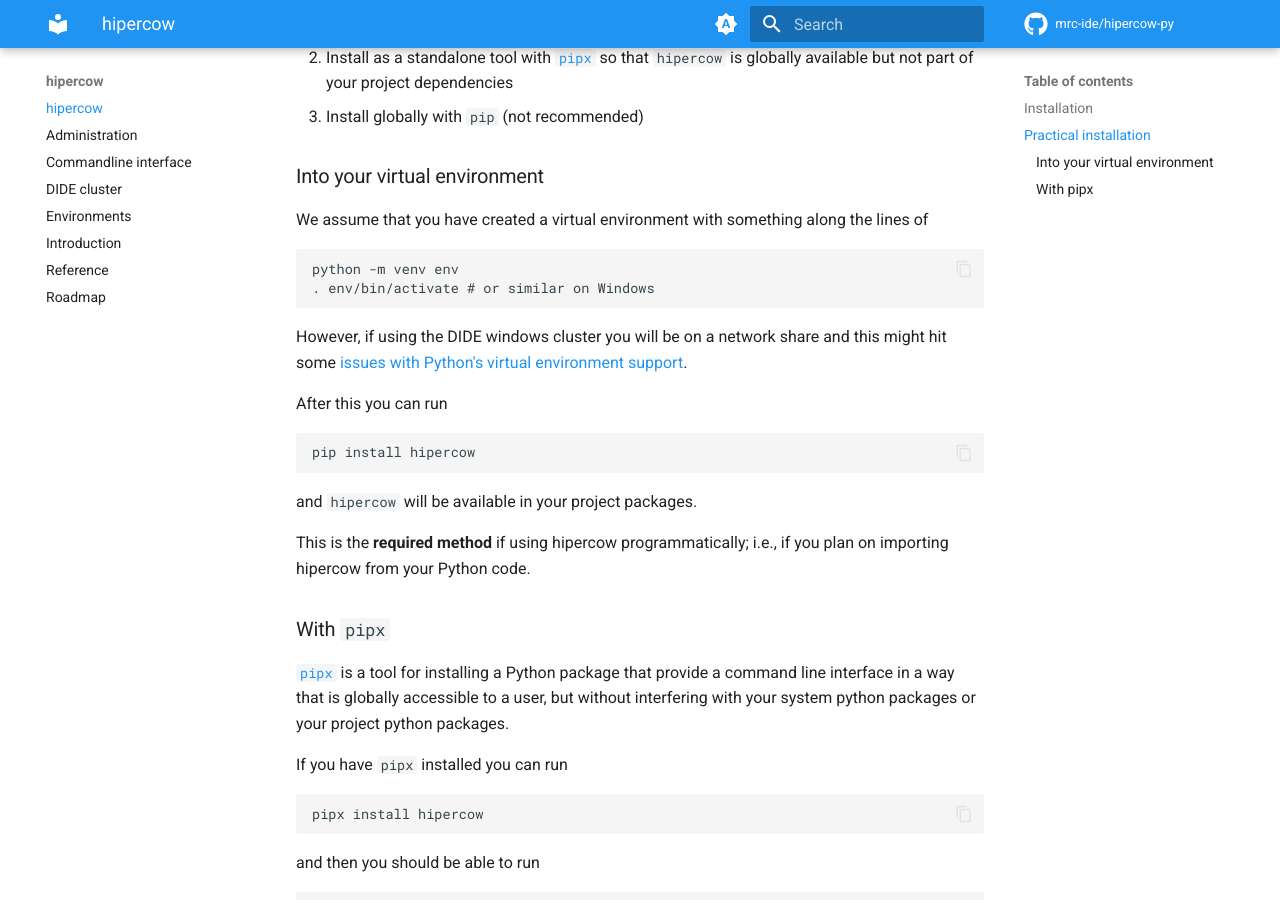
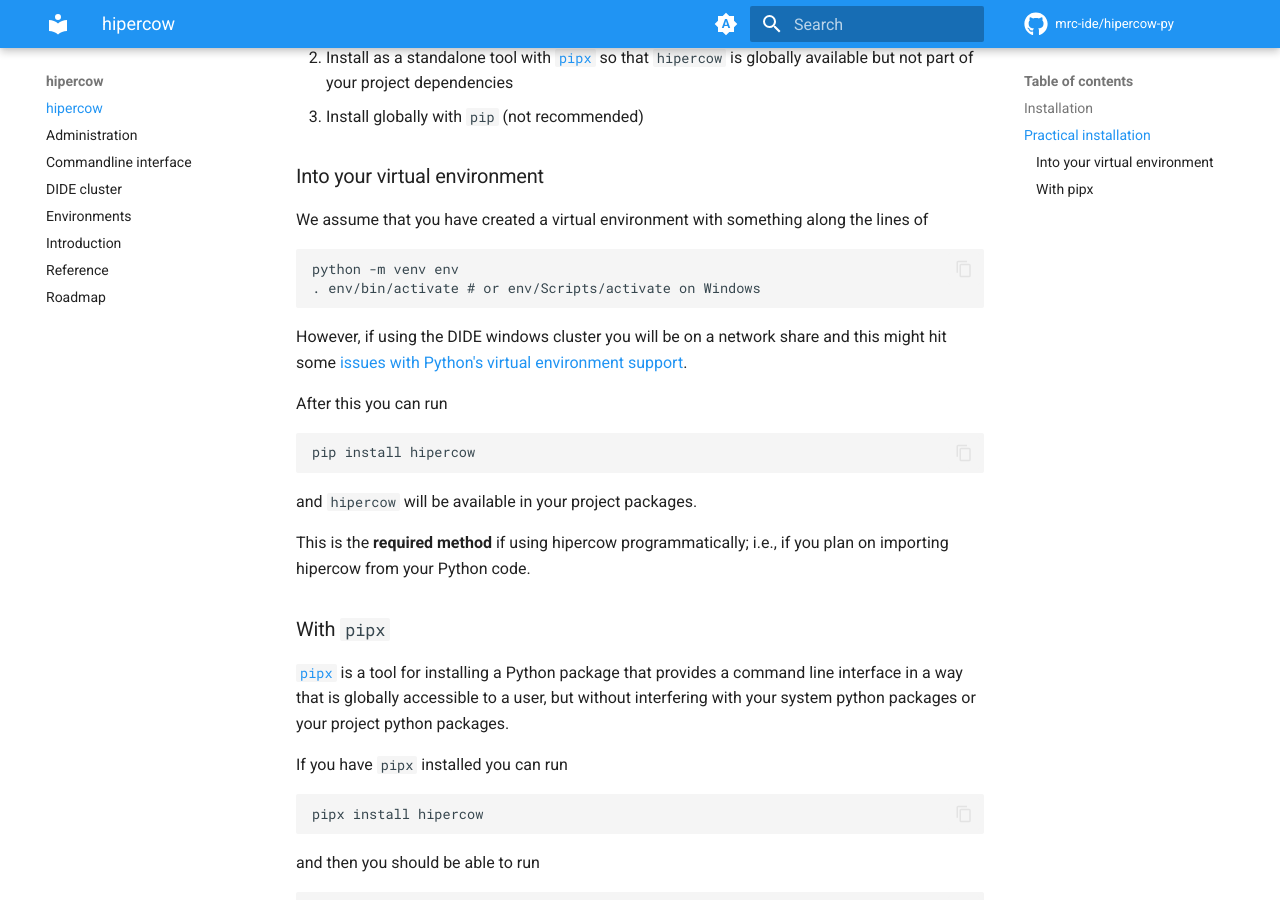
Before and after one commit to mrc-ide/hipercow-py, an MkDocs documentation site: the page built from docs/index.md, in a window 1280 px wide and 900 px high, scrolled down 813 px. Built offline with MkDocs 1.6.1 and Material for MkDocs 9.7.7, drawn with Linux system fonts in a browser that asks for light colours; comment, search, counter and statistics services are not loaded.

Commit message:
Apply suggestions from code review
Co-authored-by: Wes Hinsley <w.hinsley@imperial.ac.uk>

````diff
--- a/docs/index.md
+++ b/docs/index.md
@@ -38,7 +38,7 @@ We assume that you have created a virtual environment with something along the l
 
 ```console
 python -m venv env
-. env/bin/activate # or similar on Windows
+. env/bin/activate # or env/Scripts/activate on Windows
 ```
 
 However, if using the DIDE windows cluster you will be on a network share and this might hit some [issues with Python's virtual environment support](dide.md#working-on-a-network-share).
@@ -55,7 +55,7 @@ This is the **required method** if using hipercow programmatically; i.e., if you
 
 ### With `pipx`
 
-[`pipx`](https://pipx.pypa.io/stable/) is a tool for installing a Python package that provide a command line interface in a way that is globally accessible to a user, but without interfering with your system python packages or your project python packages.
+[`pipx`](https://pipx.pypa.io/stable/) is a tool for installing a Python package that provides a command line interface in a way that is globally accessible to a user, but without interfering with your system python packages or your project python packages.
 
 If you have `pipx` installed you can run
 
````
Also changed, not shown: docs/dide.md (+1 -1 lines).
